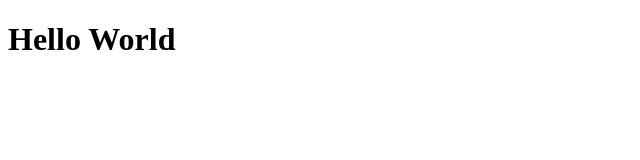
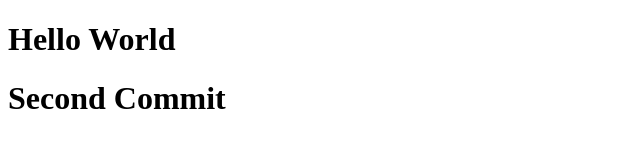
Before and after one commit to kahi1116/github_vn, a plain HTML site: page index.html in a window 1280 px wide. Shown: the whole page, without its empty margins (0-640 px from the left). Drawn offline with Linux system fonts and the light colour scheme.

Commit message:
Second commit

```diff
--- a/index.html
+++ b/index.html
@@ -8,5 +8,6 @@
 </head>
 <body>
     <h1>Hello World</h1>
+    <h1>Second Commit</h1>
 </body>
 </html>
```
